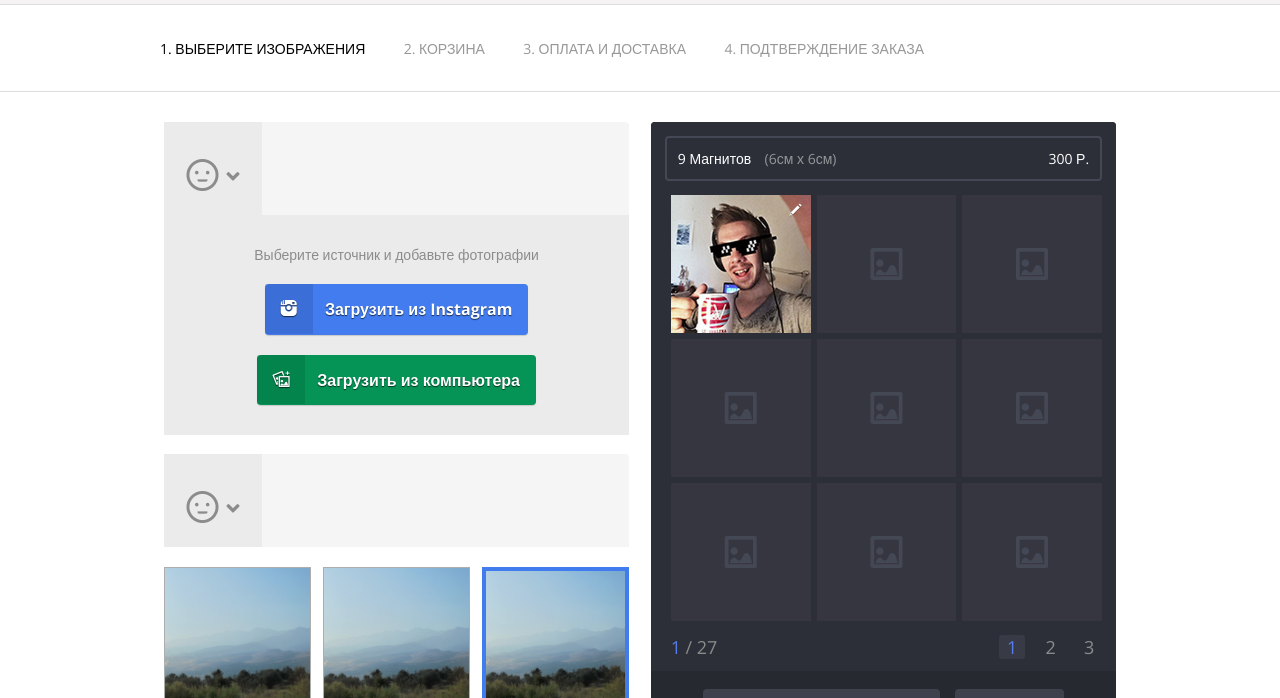
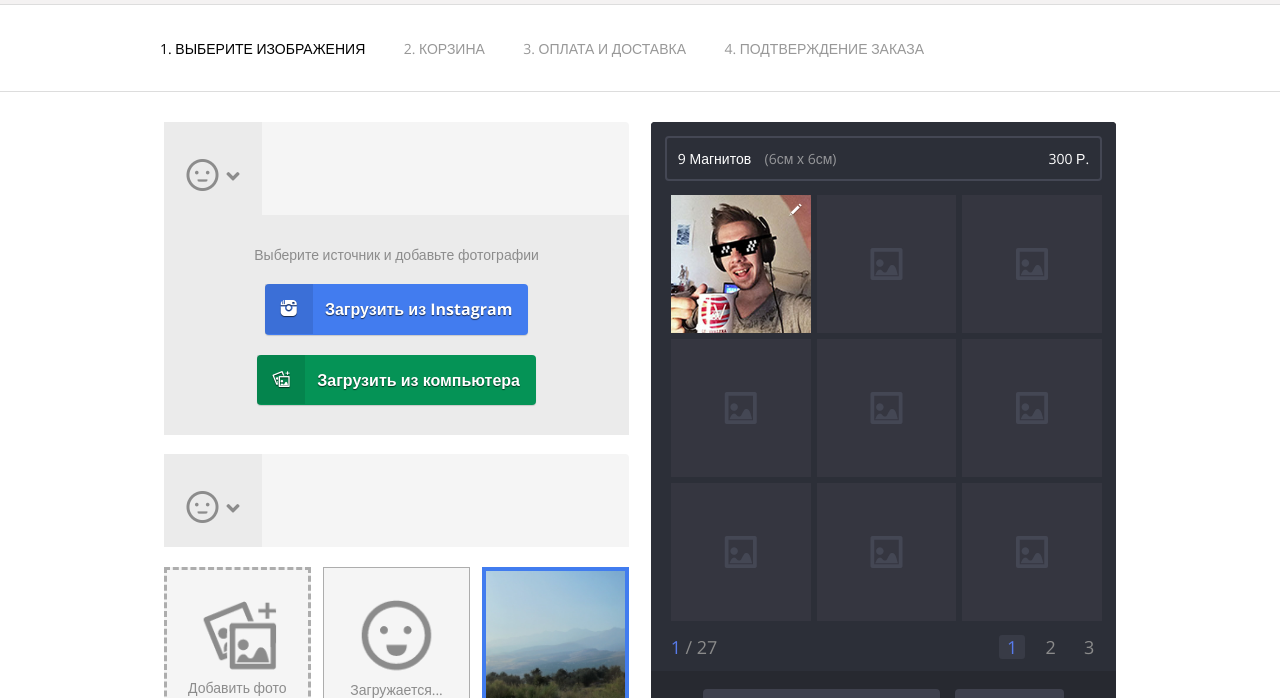
Before and after one commit to lardugin/Fotagramru, a plain HTML site: page index.html in a window 1280 px wide. Shown: the part 93-791 px from the top of the page. Drawn offline with nearby package versions, Linux system fonts and the light colour scheme.

Commit message:
uploaded photo loading&add mods

```diff
--- a/css/content.less
+++ b/css/content.less
@@ -19,8 +19,8 @@
 @media ( max-width: 440px ) {
 
   .content {
-    margin: 0px auto;
-    padding: 0;
+
+    margin: 0 auto;
 
     min-width: 320px;
 
--- a/css/left.less
+++ b/css/left.less
@@ -497,23 +497,65 @@
 
   }
 
-  &__add {
+  &__loading {
 
-    margin-bottom: .2em;
+    &:before {
 
-    font-size: 13px;
-    line-height: 1.25;
-    font-weight: normal;
-    text-align: center;
+      position: absolute;
+      bottom: 0;
+
+      width: 100%;
+      padding-bottom: 10%;
+      content: attr(data-text);
+      display: table-cell;
+      vertical-align: middle;
+
+      text-align: center;
+      font-size: 14px;
+      color: #8c8c8c;
+
+    }
+
+    &:hover {
+
+      &:after {
+        opacity: 0;
+      }
+
+    }
 
   }
 
-  &__no-file {
+  &__add-image {
 
-    display: block !important;
-    float: none;
-    width: 52% !important;
-    margin: 6% auto;
+    position: relative;
+
+    border: dashed 3px #adadad;
+
+    &:hover {
+
+      &:after {
+        opacity: 0;
+      }
+
+    }
+
+    &:before {
+
+      position: absolute;
+      bottom: 0;
+
+      width: 100%;
+      padding-bottom: 10%;
+      content: attr(data-text);
+      display: table-cell;
+      vertical-align: middle;
+
+      text-align: center;
+      font-size: 14px;
+      color: #8c8c8c;
+
+    }
 
   }
 
@@ -565,6 +607,26 @@
 
 }
 
+
+@media ( max-width: 800px ) {
+
+  .uploaded-photo {
+
+    &__add-image,
+    &__loading {
+
+      &:before {
+
+        display: none;
+
+      }
+
+    }
+
+  }
+
+}
+
 @media ( max-width: 700px ) {
 
   .uploaded-photo {
--- a/index.html
+++ b/index.html
@@ -13,7 +13,7 @@
 		<script src="js/scripts.js"></script>
 		<link href='http://fonts.googleapis.com/css?family=Open+Sans:400italic,700italic,700,400&subset=cyrillic,latin' rel='stylesheet' type='text/css'>
 		<!--[if IE 8]>
-			<script srcx§="//html5shiv.googlecode.com/svn/trunk/html5.js"></script>
+			<script src="//html5shiv.googlecode.com/svn/trunk/html5.js"></script>
 			<script src="//css3-mediaqueries-js.googlecode.com/svn/trunk/css3-mediaqueries.js"></script>
 		<![endif]-->
 	</head>
@@ -212,9 +212,6 @@
 
 				<div class="upload-place__content">
 
-
-
-
 					<div class="upload-place-select">
 
 						<span class="description">Выберите источник и добавьте фотографии</span>
@@ -291,32 +288,15 @@
 
 					<div class="uploaded-photo">
 
-						<!--<div class="uploaded-photo__item add-more">
+						<div class="uploaded-photo__item uploaded-photo__add-image" data-text="Добавить фото">
 
-							<img class="uploaded-photo__no-file" src="./images/add-more-imgs-bg.png" alt=""/>
-
-							<span class="uploaded-photo__add">Добавьте фото</span>
-
-
-						</div>-->
-
-						<div class="uploaded-photo__item">
-
-							<img src="./images/uploaded-temp.jpg" alt=""/>
-
-							<a href="javascript:;" class="uploaded-photo__plus" >
-								<span class="uploaded-photo__plus-inner" data-icon="&#x002B"></span>
-							</a>
+							<img src="./images/add-image.png" alt=""/>
 
 						</div>
 
-						<div class="uploaded-photo__item">
+						<div class="uploaded-photo__item uploaded-photo__loading" data-text="Загружается...">
 
-							<img src="./images/uploaded-temp.jpg" alt=""/>
-
-							<a href="javascript:;" class="uploaded-photo__plus" >
-								<span class="uploaded-photo__plus-inner" data-icon="&#x002B"></span>
-							</a>
+							<img src="./images/loading.png" alt=""/>
 
 						</div>
 
```
